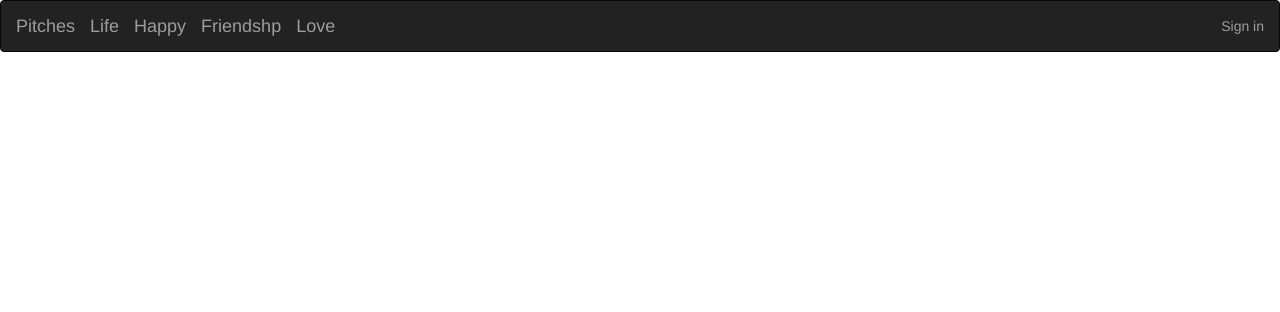
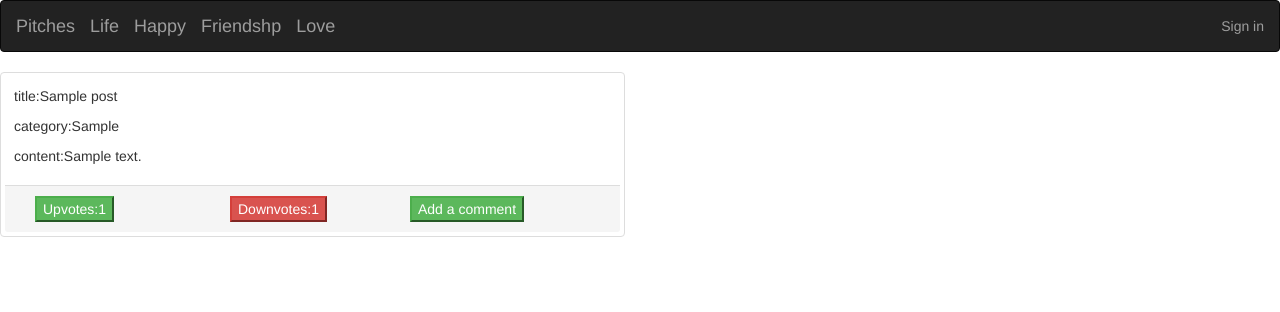
Before and after one commit to nancymwende/pitches, a Flask app: page / in a window 1280 px wide. Shown: the top 312 px of the page. Run offline with Flask 2, Linux system fonts and the light colour scheme; tables that the repository leaves empty hold one stand-in row (values such as "Sample post"); parts of the project's set-up code (start-up, migrations or seed data) failed here and were passed over; some libraries are stand-ins or nearby versions.

```diff
--- a/app/templates/index.html
+++ b/app/templates/index.html
@@ -1,27 +1,35 @@
-{% extends'base.html' %}
-<!DOCTYPE html>
-<html lang="en">
-<head>
-    <meta charset="UTF-8">
-    <meta http-equiv="X-UA-Compatible" content="IE=edge">
-    <meta name="viewport" content="width=device-width, initial-scale=1.0">
-    <link href="https://cdn.jsdelivr.net/npm/bootstrap@5.0.2/dist/css/bootstrap.min.css" rel="stylesheet"
-        integrity="sha384-EVSTQN3/azprG1Anm3QDgpJLIm9Nao0Yz1ztcQTwFspd3yD65VohhpuuCOmLASjC" crossorigin="anonymous">
+{% extends 'base.html'%}
+{% block content %}
 
-    <title>Document</title>
-</head>
-<body>
-
-
-
-
-
-
-
-
-
-    <script src="https://cdn.jsdelivr.net/npm/bootstrap@5.0.2/dist/js/bootstrap.bundle.min.js"
-        integrity="sha384-MrcW6ZMFYlzcLA8Nl+NtUVF0sA7MsXsP1UyJoMp4YLEuNSfAP+JcXn/tWtIaxVXM" crossorigin="anonymous">
-    </script>
-</body>
-</html>
+{% block styles %}
+{{ super() }}
+<link rel="stylesheet" href="{{url_for('static',filename='CSS/style.css')}}">
+{% endblock %}
+<div id="posts">
+    <div class="row">
+    {%for post in posts%}
+    <div class=" cards col-md-6 col-md-6">
+        <div class="thumbnail">
+            <div class="caption">
+            <p>title:{{post.title}}</p>
+            <p>category:{{post.category}}</p>
+            <p>content:{{post.content}}</p>
+        </div>
+    <div class="panel-footer">
+                <a href="{{ url_for('main.post_details', id = post.id)}}"><button class="btn-success">Add a
+                    comment</button></a>
+        <div class="col-md-4 upvote">
+                <span class="foot"> <a href="{{url_for('main.like',id = post.id)}}"><button
+                class="btn-success">Upvotes:{{post.upvotes.count()}}</button></a></span>
+                </div>
+                <div class="col-md-4 downvote">
+                <span class="foot"> <a href="{{url_for('main.dislike',id = post.id)}}"> <button
+                    class="btn-danger">Downvotes:{{post.downvotes.count()}}</button></a></span>
+            </div>
+            </div>
+            </div>
+        </div>
+        {%endfor%}
+    </div>
+</div>
+{%endblock%}
```
